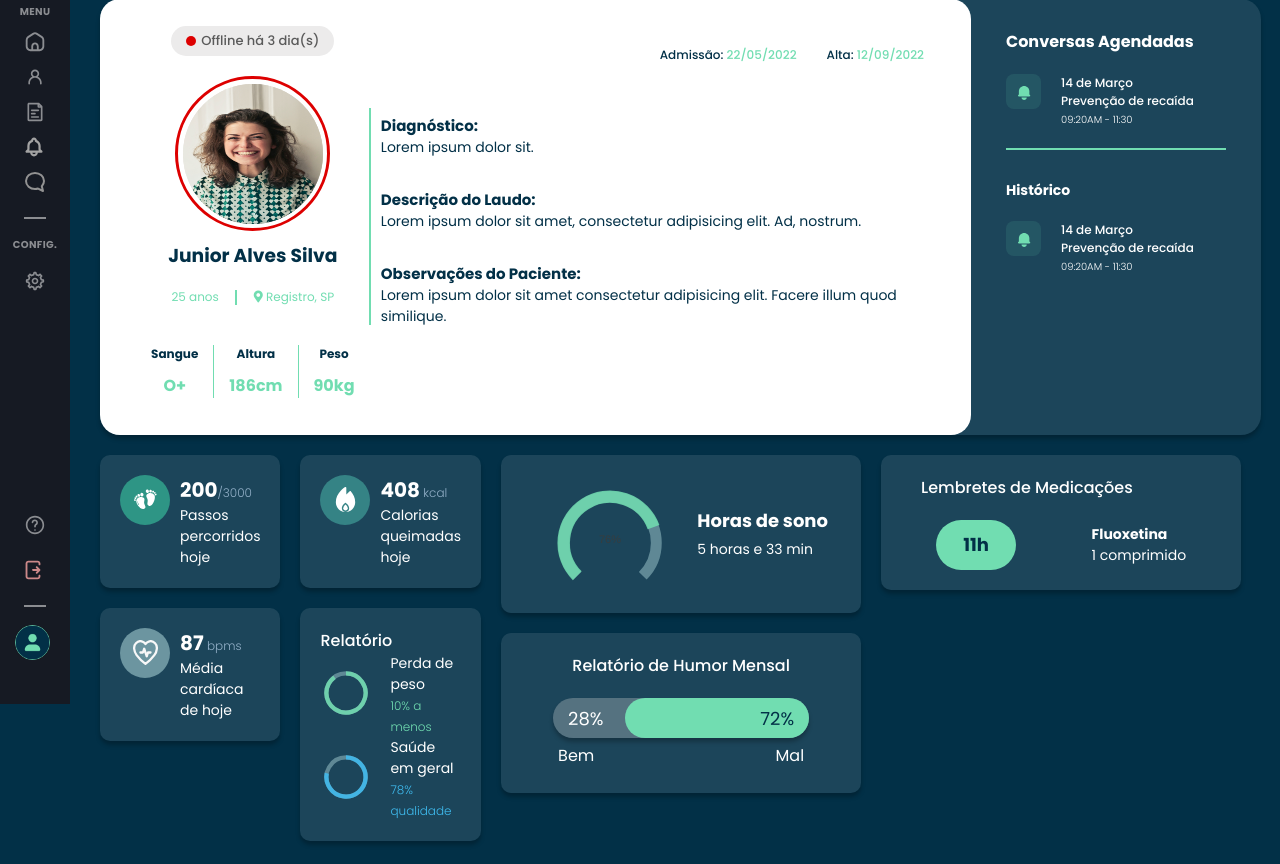
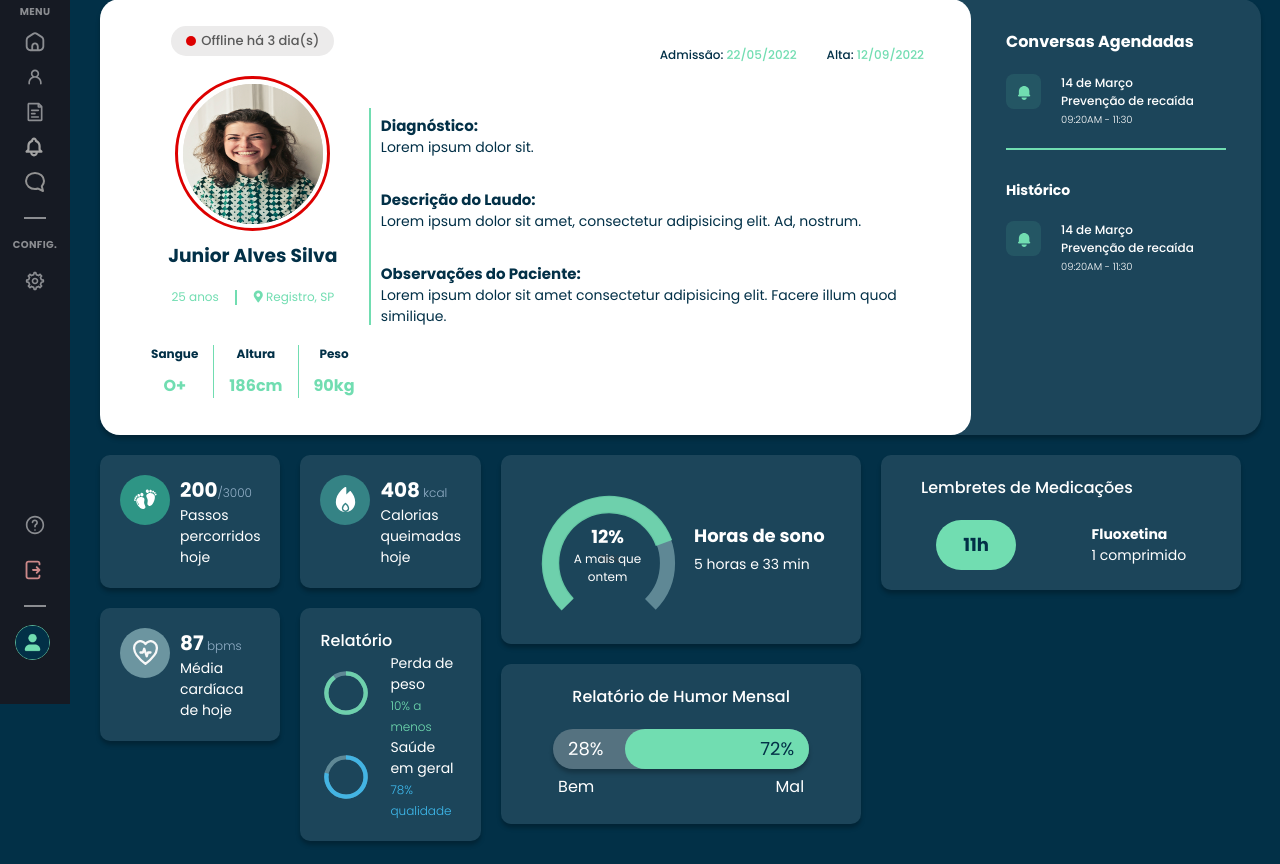
Before and after one commit to aasjunior/tera_dashboard, a Flask app: page /paciente in a window 1280 px wide. Shown: the part 96-960 px from the top of the page. Run offline with Flask 3, Linux system fonts and the light colour scheme.

Commit message:
/paciente ok

```diff
--- a/controllers/routes.py
+++ b/controllers/routes.py
@@ -1,4 +1,4 @@
-from flask import render_template
+from flask import render_template, redirect, request, url_for, send_from_directory
 from .components import *
 
 def init_app(app):
@@ -95,7 +95,7 @@ def init_app(app):
             return redirect(url_for("paciente_dados"))
 
         # Se o método for GET, renderizar a tela de upload de imagem
-        return render_template("upload-imagem.html", **components)
+        return render_template("upload-imagem.html")
 
     @app.route("/overlay.html")
     def overlay():
--- a/views/paciente.html
+++ b/views/paciente.html
@@ -118,7 +118,13 @@
                 <div class="col">
                     <div class="card vertical-center w-340">
                         <div class="row space-evenly vertical-center">
-                            <div id="sono_chart"></div>
+                            <div class="relative col center">
+                                <div id="sono_chart"></div>
+                                <div class='sono-chart_label col center mt-10'>
+                                    <h2 class="fs-18">12%</h2>
+                                    <p class="fs-12 w-80">A mais que ontem</p>
+                                </div>
+                            </div>
                             <p class="fs-18 bold">Horas de sono<br><span class="fs-14 fs-normal">5 horas e 33 min</span></p>
                         </div>
                     </div>
@@ -204,8 +210,8 @@
           chart: {
           type: 'radialBar',
           offsetY: 0,
-          width: "150px",
-          height: "180px",
+          width: "140px",
+          height: "220px",
         },
         colors: ['#71DDB1'],
         plotOptions: {
@@ -247,5 +253,11 @@
     peso_chart.render();
     var health_chart = new ApexCharts(document.querySelector("#health-chart"), health_options);
     health_chart.render();
+
+    // const sonoChartCenter = document.querySelector("#sono_chart");
+    // sonoChartCenter.innerHTML += "<div class='sono-chart_label'>" +
+    //                                 "<h2>12%</h2>" +
+    //                                 "<p>A mais que ontem</p>" +
+    //                             "</div>";
 </script>
 {% include 'blades/footer.html' %}
--- a/views/static/css/charts.css
+++ b/views/static/css/charts.css
@@ -173,17 +173,12 @@
     width: 50px !important;
 }
 
-#sono-chart svg {
-    width: 100px !important;
+#sono_chart{
+    position: relative;
+    z-index: 9998;
 }
 
-#sono-chart div,
-#sono-chart .sapexcharts-svg,
-#sono-chart g,
-#sono-chart path{
-    max-width: 100px !important;
+.sono-chart_label{
+    position: absolute;
+    z-index: 9999;
 }
-
-#sono-chart .apexcharts-inner.apexcharts-graphical{
-    transform: translate(0, -10) !important;
-}
```
